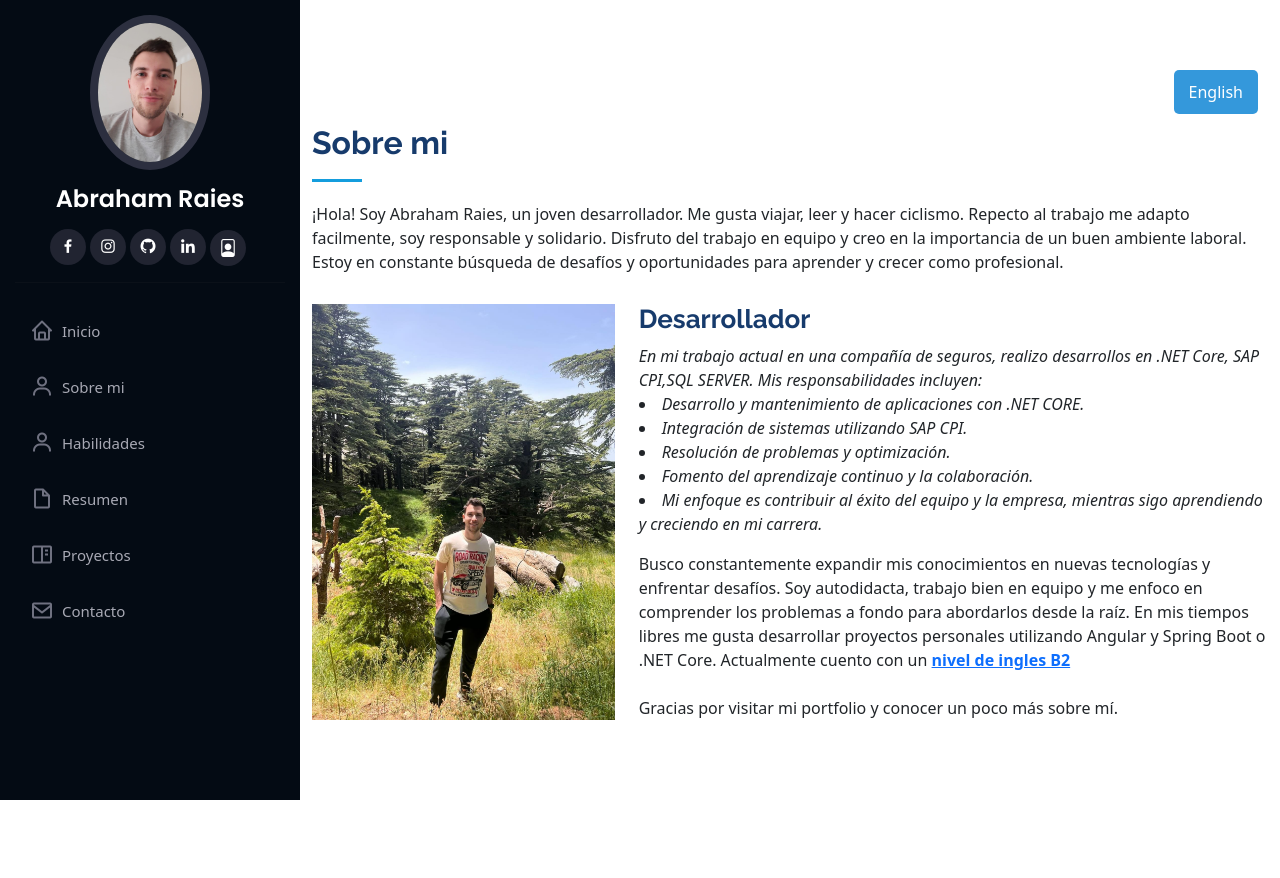
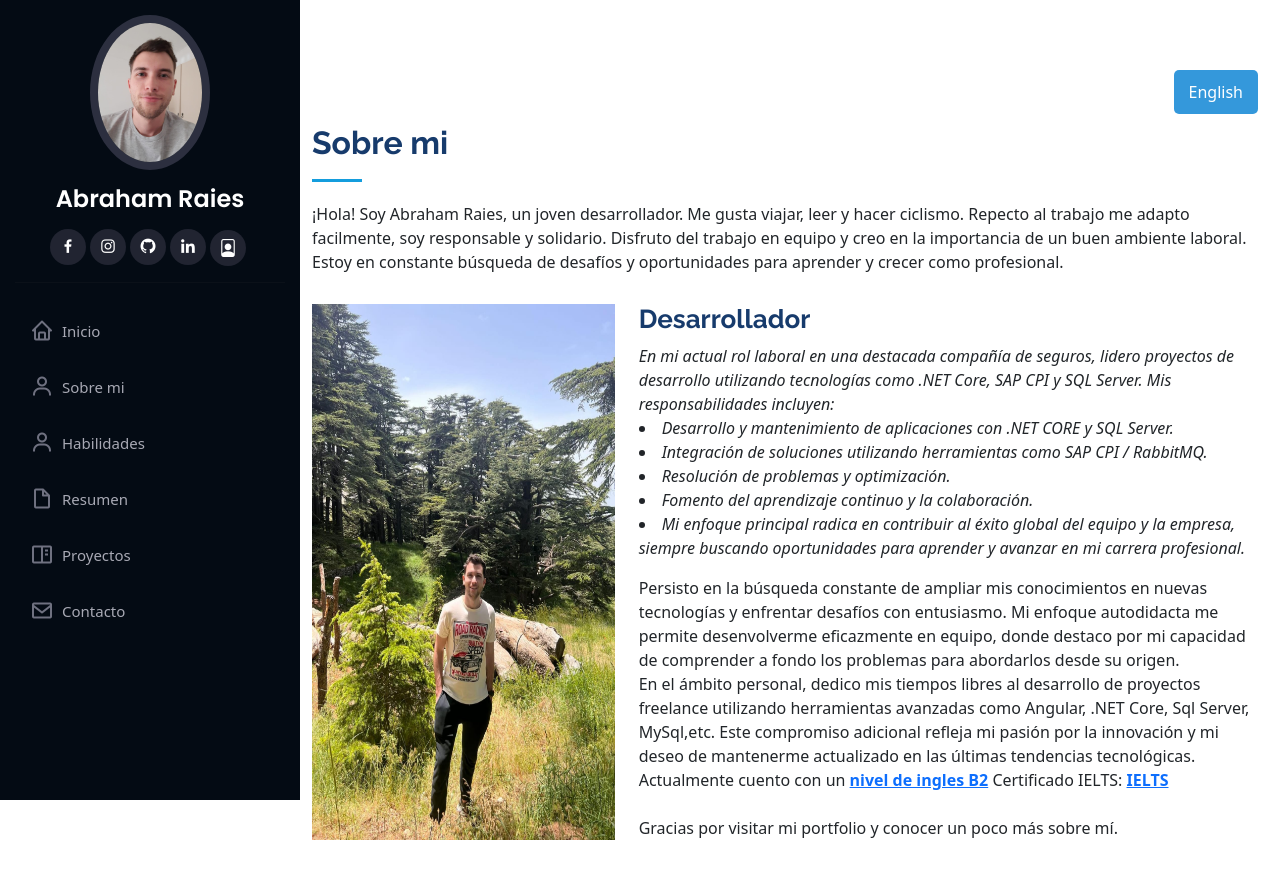
Before and after one commit to abrahamraies/Portfolio, an Angular app: page /about in a window 1280 px wide. Shown: the top 878 px of the page. Before the commit the page ends 800 px from the top, so only its background shows below. Built offline with nearby package versions, Linux system fonts and the light colour scheme; what ngx-typed-js, progress-bar-angular would draw is missing.

Commit message:
Se agrega certificado IELTS

```diff
--- a/src/app/components/about/about.component.html
+++ b/src/app/components/about/about.component.html
@@ -16,18 +16,20 @@
       <div class="col-lg-8 pt-4 pt-lg-0 content" data-aos="fade-left">
         <h3>Desarrollador</h3>
         <p class="fst-italic">
-          En mi trabajo actual en una compañía de seguros, realizo desarrollos en .NET Core, SAP CPI,SQL SERVER. Mis responsabilidades incluyen:
+          En mi actual rol laboral en una destacada compañía de seguros, lidero proyectos de desarrollo utilizando tecnologías como .NET Core, SAP CPI y SQL Server. Mis responsabilidades incluyen:
 
-          <li>Desarrollo y mantenimiento de aplicaciones con .NET CORE.</li>
-          <li>Integración de sistemas utilizando SAP CPI.</li>
+          <li>Desarrollo y mantenimiento de aplicaciones con .NET CORE y SQL Server.</li>
+          <li>Integración de soluciones utilizando herramientas como SAP CPI / RabbitMQ.</li>
           <li>Resolución de problemas y optimización.</li>
           <li>Fomento del aprendizaje continuo y la colaboración.</li>
-          <li>Mi enfoque es contribuir al éxito del equipo y la empresa, mientras sigo aprendiendo y creciendo en mi carrera.</li>
+          <li>Mi enfoque principal radica en contribuir al éxito global del equipo y la empresa, siempre buscando oportunidades para aprender y avanzar en mi carrera profesional.</li>
         </p>
         <p>
-          Busco constantemente expandir mis conocimientos en nuevas tecnologías y enfrentar desafíos. Soy autodidacta, trabajo bien en equipo y me enfoco en comprender los problemas a fondo para abordarlos desde la raíz.
-
-          En mis tiempos libres me gusta desarrollar proyectos personales utilizando Angular y Spring Boot o .NET Core. Actualmente cuento con un <a href="https://firebasestorage.googleapis.com/v0/b/frontend-portfolio-b48a3.appspot.com/o/certificate_level8.pdf?alt=media&token=942e8bf1-bde0-45a4-9989-565438b09785" target="_blank"><b>nivel de ingles B2</b></a>
+          Persisto en la búsqueda constante de ampliar mis conocimientos en nuevas tecnologías y enfrentar desafíos con entusiasmo. Mi enfoque autodidacta me permite desenvolverme eficazmente en equipo, donde destaco por mi capacidad de comprender a fondo los problemas para abordarlos desde su origen.
+          <br>
+          En el ámbito personal, dedico mis tiempos libres al desarrollo de proyectos freelance utilizando herramientas avanzadas como Angular, .NET Core, Sql Server, MySql,etc. Este compromiso adicional refleja mi pasión por la innovación y mi deseo de mantenerme actualizado en las últimas tendencias tecnológicas.
+          <br>
+          Actualmente cuento con un <a href="https://firebasestorage.googleapis.com/v0/b/frontend-portfolio-b48a3.appspot.com/o/certificate_level8.pdf?alt=media&token=942e8bf1-bde0-45a4-9989-565438b09785" target="_blank"><b>nivel de ingles B2</b></a> Certificado IELTS: <a href="https://firebasestorage.googleapis.com/v0/b/frontend-portfolio-b48a3.appspot.com/o/AR63023500101-06-01-2024-ETRF.pdf?alt=media&token=fc8f05c5-5f98-4ef0-a0fb-0c548ef09fae" target="_blank"><b>IELTS</b></a>
           <br>
           <br>
           Gracias por visitar mi portfolio y conocer un poco más sobre mí.
```
